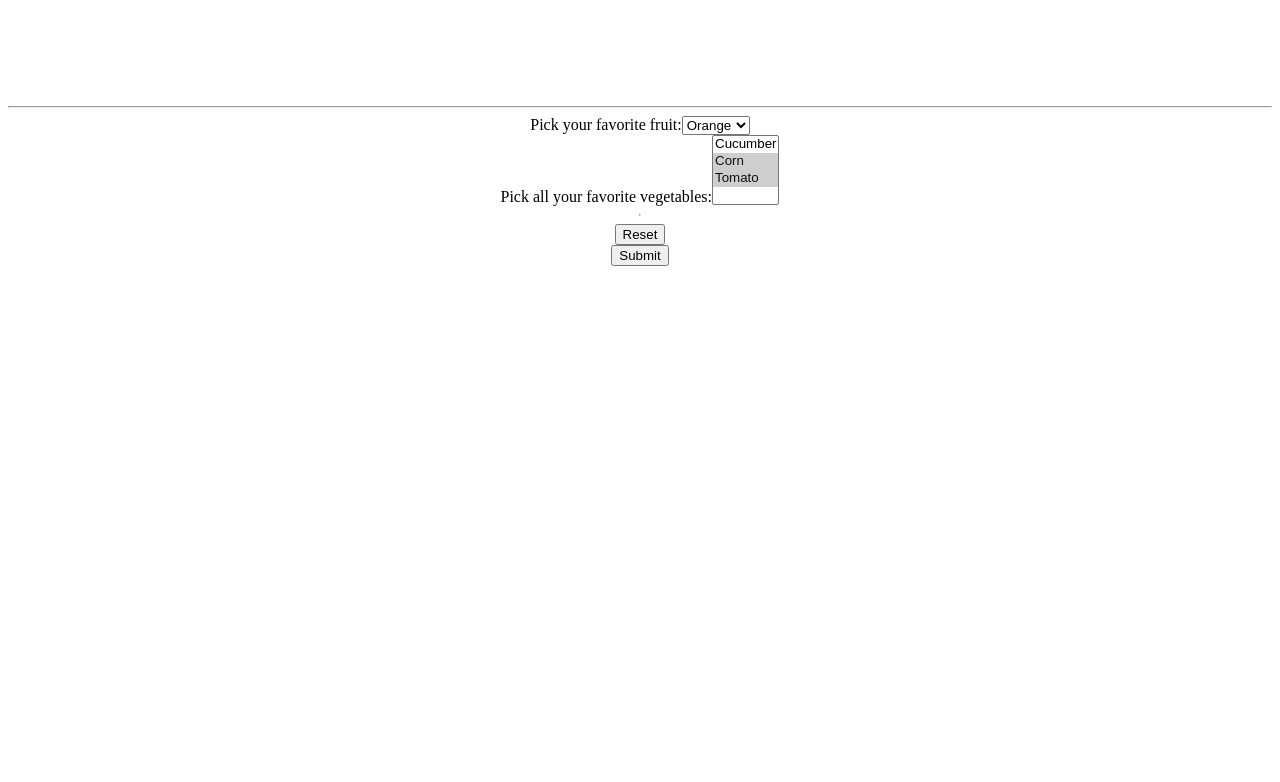
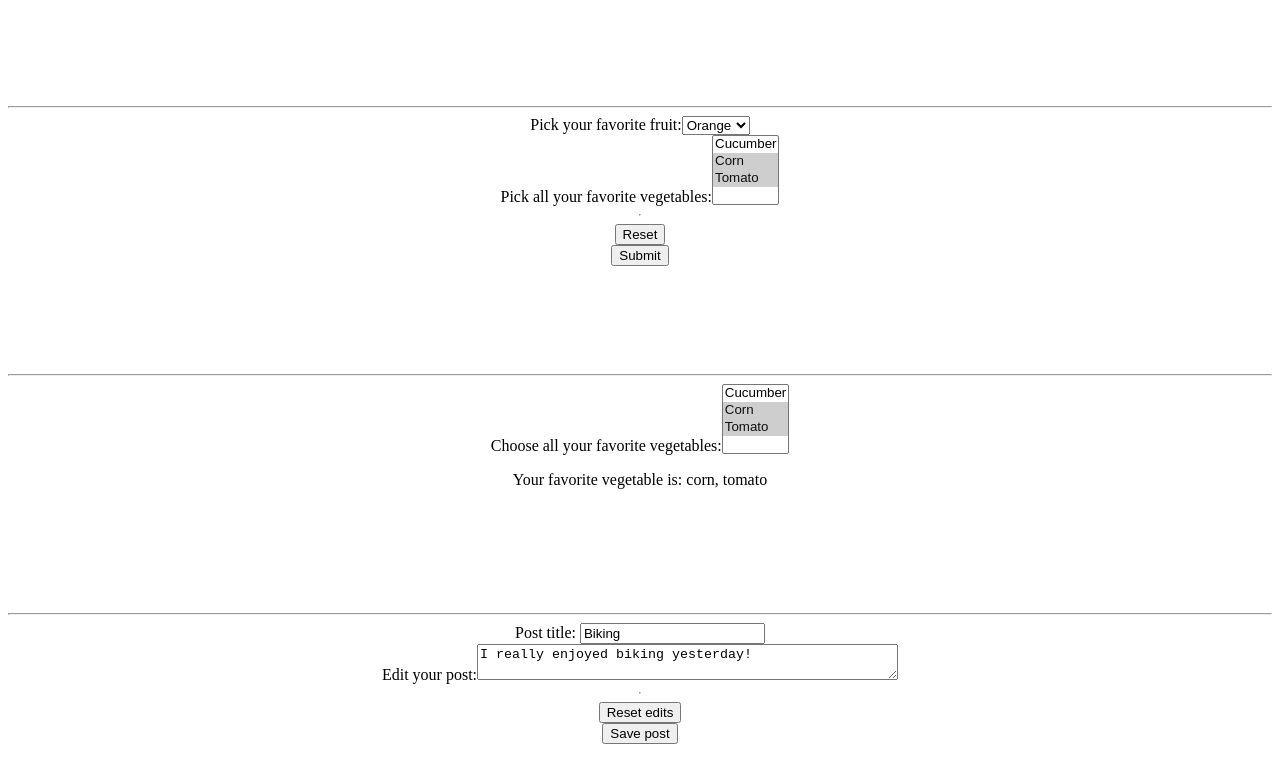
Before and after one commit to vietduongquoc-agilityio/hotel-management, a React (Vite) app in the folder examples-react/: page / in a window 1280 px wide. Shown: the part 1156-1938 px from the top of the page. Before the commit the page ends 1530 px from the top, so only its background shows below. Built offline with nearby package versions, Linux system fonts and the light colour scheme.

Commit message:
Implement element select examples

```diff
--- /dev/null
+++ b/examples-react/src/Select/SelectApp.tsx
@@ -0,0 +1,39 @@
+import { useState } from "react";
+
+function MyFormSelectVegetables() {
+  const [selectedVegetables, setSelectedVegetables] = useState<string[]>([
+    "corn",
+    "tomato",
+  ]);
+
+  const handleChange = (e: React.ChangeEvent<HTMLSelectElement>) => {
+    const options = e.target.options;
+    const values = [];
+    for (let i = 0, l = options.length; i < l; i++) {
+      if (options[i].selected) {
+        values.push(options[i].value);
+      }
+    }
+    setSelectedVegetables(values);
+  };
+
+  return (
+    <form>
+      <label>
+        Choose all your favorite vegetables:
+        <select
+          multiple={true}
+          value={selectedVegetables}
+          onChange={handleChange}
+        >
+          <option value="cucumber">Cucumber</option>
+          <option value="corn">Corn</option>
+          <option value="tomato">Tomato</option>
+        </select>
+      </label>
+      <p>Your favorite vegetable is: {selectedVegetables.join(", ")}</p>
+    </form>
+  );
+}
+
+export default MyFormSelectVegetables;
--- /dev/null
+++ b/examples-react/src/TextArea/TextAreaApp.tsx
@@ -0,0 +1,33 @@
+import React from "react";
+
+export default function TextAreaApp() {
+    function handleSubmit(e: React.FormEvent<HTMLFormElement>) {
+      e.preventDefault();
+
+      const form = e.target as HTMLFormElement;
+      const formData = new FormData(form);
+
+      const formJson = Object.fromEntries(formData.entries());
+      console.log(formJson);
+    }
+
+    return (
+      <form method="post" onSubmit={handleSubmit}>
+        <label>
+          Post title: <input name="postTitle" defaultValue="Biking" />
+        </label>
+        <label>
+          Edit your post:
+          <textarea
+            name="postContent"
+            defaultValue="I really enjoyed biking yesterday!"
+            rows={2}
+            cols={50}
+          />
+        </label>
+        <hr />
+        <button type="reset">Reset edits</button>
+        <button type="submit">Save post</button>
+      </form>
+    );
+  }
--- a/examples-react/src/main.tsx
+++ b/examples-react/src/main.tsx
@@ -12,6 +12,8 @@ import AppProfiler from "./Profiler/ProfilerApp.tsx";
 import Input from "./Input/Input.tsx";
 import FormSubmit from "./Input/FormSubmit.tsx";
 import EditPost from "./Select/Select.tsx";
+import MyFormSelectVegetables from "./Select/SelectApp.tsx";
+import TextAreaApp from "./TextArea/TextAreaApp.tsx";
 
 createRoot(document.getElementById("root") as HTMLElement).render(
   <StrictMode>
@@ -32,5 +34,9 @@ createRoot(document.getElementById("root") as HTMLElement).render(
       <FormSubmit />
       <hr />
       <EditPost />
+      <hr />
+      <MyFormSelectVegetables />
+      <hr />
+      <TextAreaApp />
   </StrictMode>
 );
```
